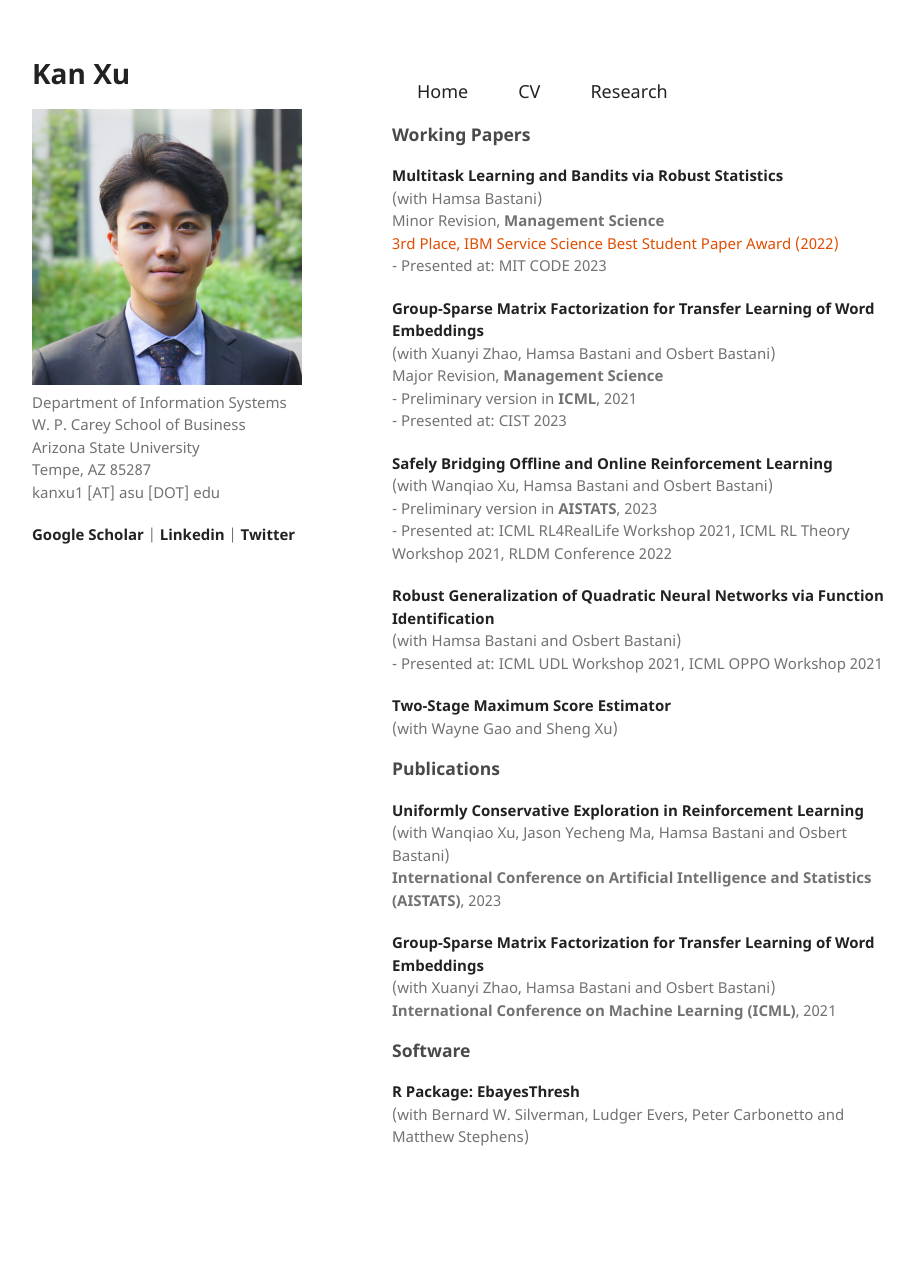
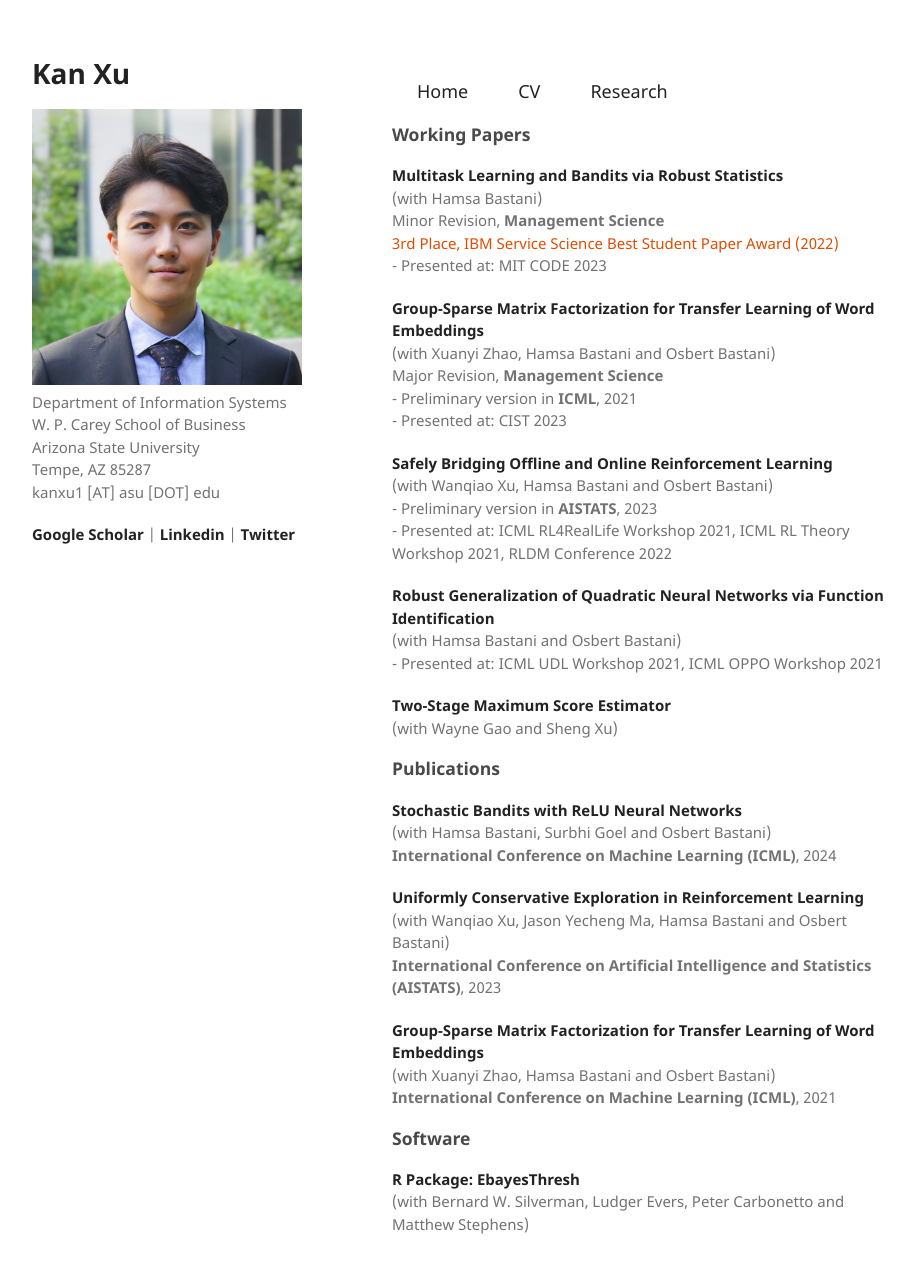
Before and after one commit to kanxu526/kanxu526.github.io, a Jekyll site: the page built from research.md, in a window 1280 px wide and 1305 px high. Shown: the top 1273 px of the window, without its empty margins (178-1092 px from the left). Built offline with Jekyll 4.4.1, drawn with Linux system fonts in a browser that asks for light colours.

Commit message:
Update research.md

```diff
--- a/research.md
+++ b/research.md
@@ -37,6 +37,10 @@ Major Revision, <b>Management Science</b><br>
 
 <h3>Publications</h3>
 
+<p><a href="">Stochastic Bandits with ReLU Neural Networks</a><br>
+(with Hamsa Bastani, Surbhi Goel and Osbert Bastani)<br>
+<b>International Conference on Machine Learning (ICML)</b>, 2024</p>
+
 <p><a href="https://proceedings.mlr.press/v206/xu23j.html">Uniformly Conservative Exploration in Reinforcement Learning</a><br>
 (with Wanqiao Xu, Jason Yecheng Ma, Hamsa Bastani and Osbert Bastani)<br>
 <b>International Conference on Artificial Intelligence and Statistics (AISTATS)</b>, 2023</p>
```
